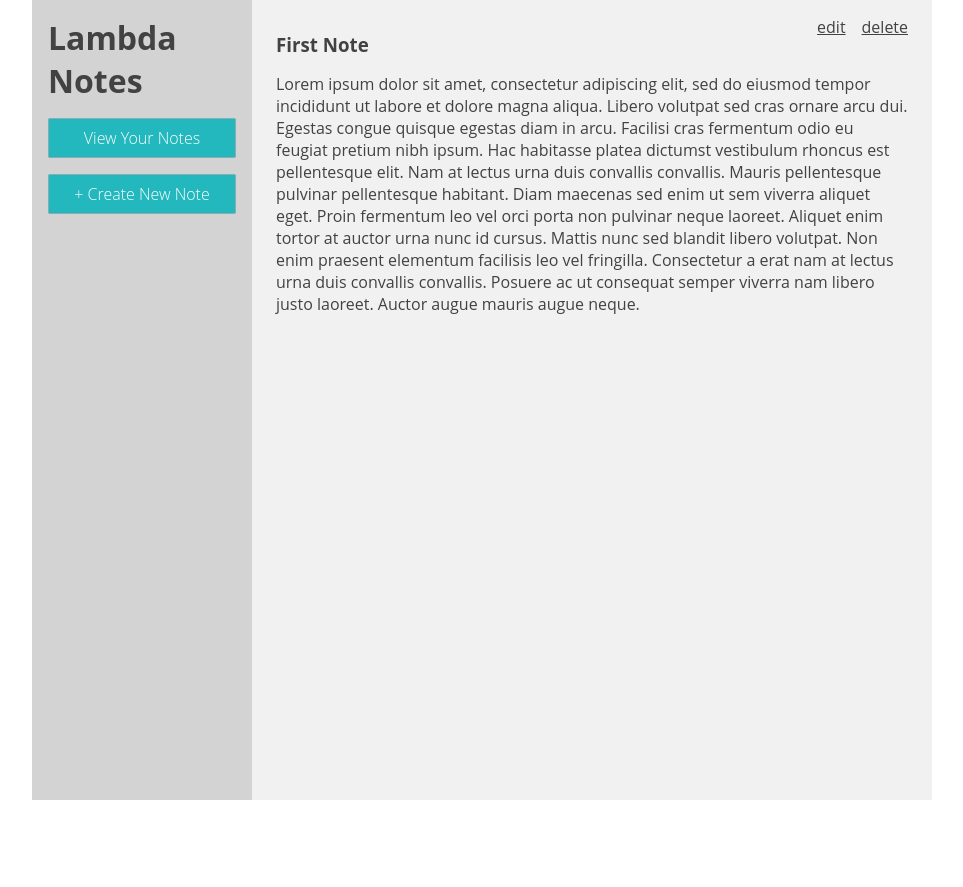
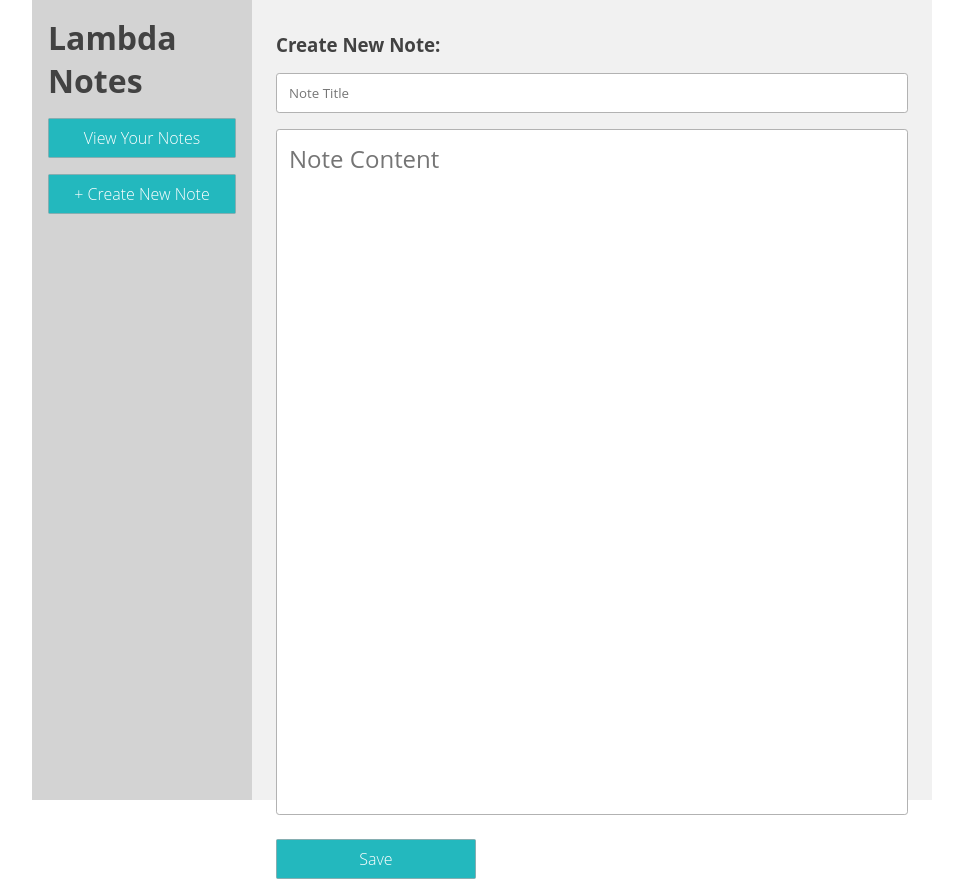
Before and after one commit to danteocualesjr/front-end-project-week-v2, a React (Create React App) app in the folder lambda-notes/: page / in a window 1280 px wide. Shown: the whole page, without its empty margins (158-1121 px from the left). Before the commit the page ends 800 px from the top, so only its background shows below. Built offline with nearby package versions, Linux system fonts and the light colour scheme.

Commit message:
Completed CreateNote component.

```diff
--- a/lambda-notes/src/components/CreateNote/CreateNote.js
+++ b/lambda-notes/src/components/CreateNote/CreateNote.js
@@ -4,8 +4,27 @@ import './index.css';
 class CreateNote extends Component {
     render() {
         return (
-            <div>
-                Placeholder for CreateNote...
+            <div className="create-note-container">
+                <div className="create-note-top-content">
+                    <h3 className="content-header">
+                        Create New Note:
+                    </h3>
+                </div>
+                <div className="create-note-form">
+                    <input
+                        type="text"
+                        className="create-note-title"
+                        placeholder="Note Title"
+                    />
+                    <textarea
+                        className="create-note-body"
+                        placeholder="Note Content"
+                        rows="20"
+                    />
+                    <a href="#" className="button-link">
+                        <div className="left-nav-button create-note-button">Save</div>
+                    </a>
+                </div>
             </div>
         );
     }
--- a/lambda-notes/src/components/CreateNote/index.css
+++ b/lambda-notes/src/components/CreateNote/index.css
@@ -0,0 +1,32 @@
+.create-note-container {
+    display: flex;
+    flex-direction: column;
+    width: 100%;
+}
+
+.create-note-form {
+    display: flex;
+    flex-direction: column;
+    padding: 0 0.5rem;
+}
+
+.create-note-title {
+    height: 40px;
+    padding: 0.25rem 0.75rem;
+    margin-bottom: 1rem;
+    border-radius: 0.2rem;
+    border: 1px solid #B2B2B2;
+}
+
+.create-note-body {
+    resize: none;
+    font-size: 1.5rem;
+    padding: 0.75rem;
+    margin-bottom: 1rem;
+    border-radius: 0.2rem;
+    border: 1px solid #B2B2B2;
+}
+
+.create-note-button {
+    width:200px;
+}
--- a/lambda-notes/src/components/LeftNav/LeftNav.js
+++ b/lambda-notes/src/components/LeftNav/LeftNav.js
@@ -9,8 +9,12 @@ class LeftNav extends Component {
                     <h1 className="left-nav-header">Lambda Notes</h1>
                 </div>
                 <div className="left-nav-buttons-container">
-                    <div className="left-nav-button">View Your Notes</div>
-                    <div className="left-nav-button">+ Create New Note</div>
+                    <a href="#" className="button-link">
+                        <div className="left-nav-button">View Your Notes</div>
+                    </a>
+                    <a href="#" className="button-link">
+                        <div className="left-nav-button">+ Create New Note</div>
+                    </a>
                 </div>
             </div>
         )
--- a/lambda-notes/src/components/LeftNav/index.css
+++ b/lambda-notes/src/components/LeftNav/index.css
@@ -2,8 +2,9 @@
     display: flex;
     flex-direction: column;
     padding: 1rem;
+    /* min-width: 220px;
+    max-width: 220px; */
     width: 220px;
-    min-width: 220px;
     height: 100vh;
     background-color: #D3D3D3;
 }
--- a/lambda-notes/src/components/MainContent/MainContent.js
+++ b/lambda-notes/src/components/MainContent/MainContent.js
@@ -2,12 +2,13 @@ import React, { Component } from 'react';
 import './index.css';
 import NotesList from '../NotesList/NotesList';
 import NoteView from '../NoteView/NoteView';
+import CreateNote from '../CreateNote/CreateNote';
 
 class MainContent extends Component {
     render() {
         return (
             <div className="main-content-container">
-                <NoteView />
+                <CreateNote />
             </div>
         );
     }
--- a/lambda-notes/src/index.css
+++ b/lambda-notes/src/index.css
@@ -1,5 +1,6 @@
 * {
   box-sizing: border-box;
+  font-family: 'Open Sans', 'Helvetica Neue', sans-serif;
   /* border: 1px solid red; */
 }
 
@@ -20,3 +21,21 @@ body {
 .content-header {
   margin: 1rem 0.5rem;
 }
+
+.button-link {
+  text-decoration: none;
+}
+
+.button {
+  width: 200px;
+  display: flex;
+  justify-content: center;
+  align-items: center;
+  color: white;
+  font-weight: 600;
+  background-color: #23B8BE;
+  border: 1px solid #86AEB1;
+  margin: 0.5rem 0.5rem;
+  height: 40px;
+  border-radius: 0.1rem;
+}
```
